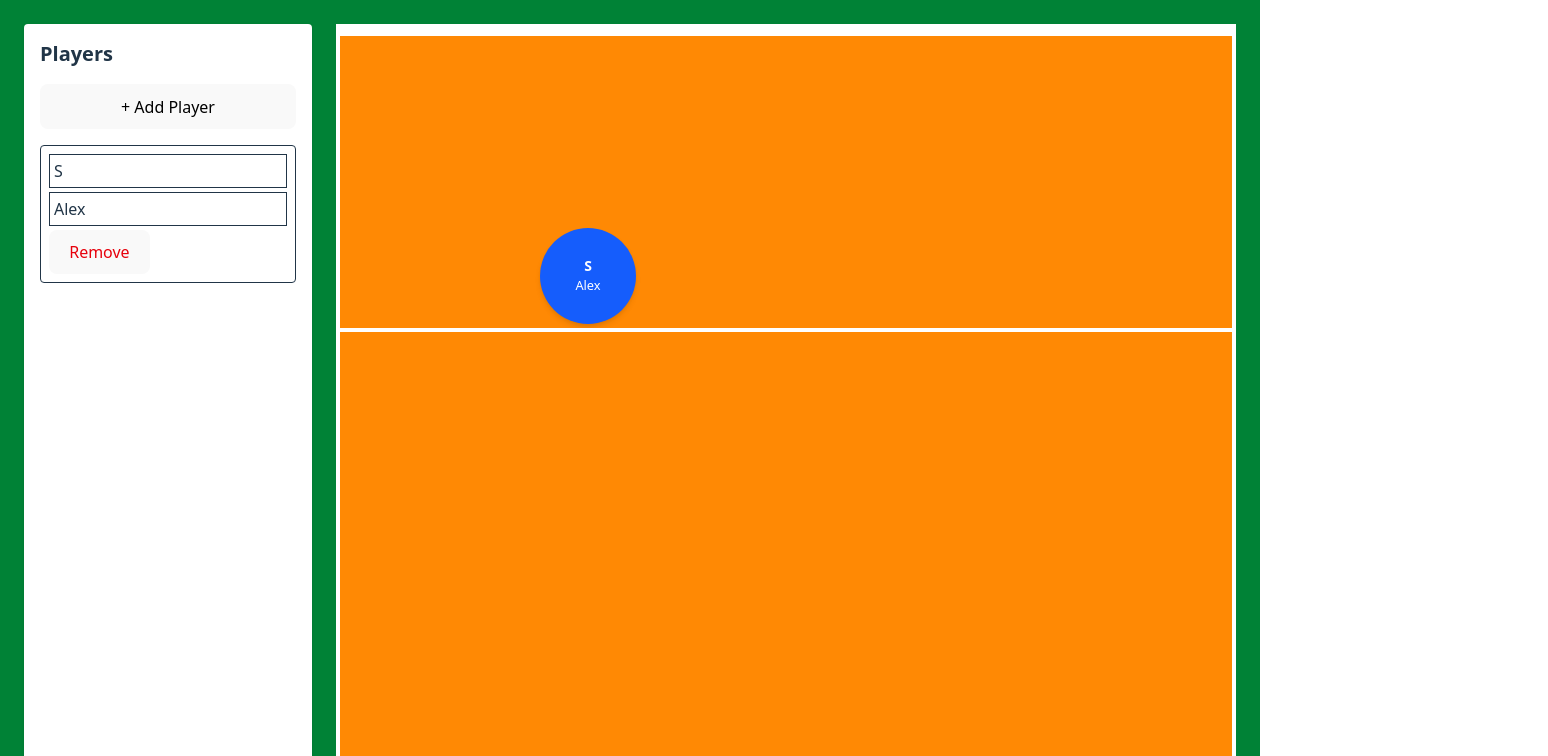
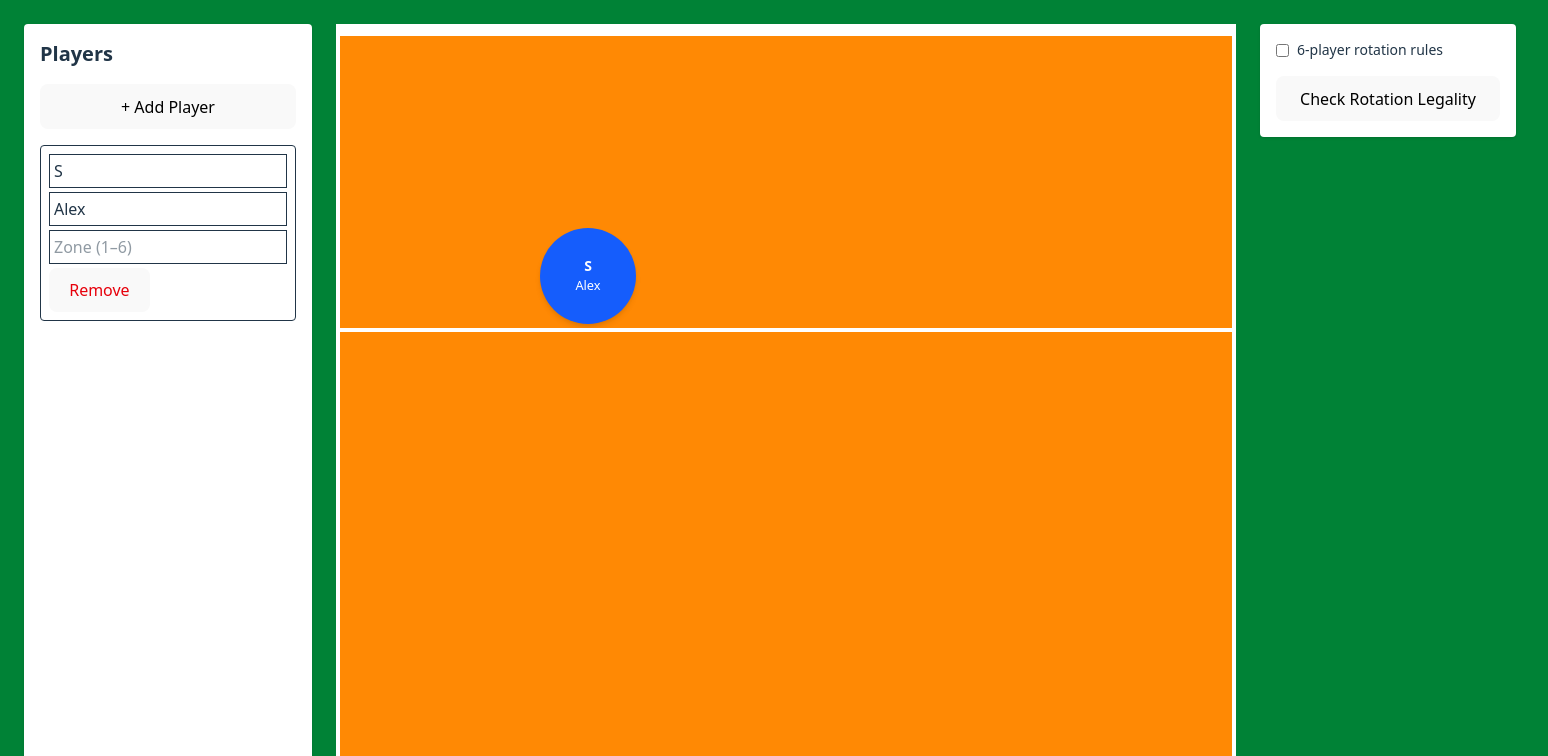
Before and after one commit to mattfehr/volleyball-rotation-tracker, a React (Vite) app: page / in a window 1280 px wide. Shown: the top 756 px of the page, 1548 px wide, since content can reach past the window. Built offline with nearby package versions, Linux system fonts and the light colour scheme.

Commit message:
added rotation checking

```diff
--- a/src/App.tsx
+++ b/src/App.tsx
@@ -8,7 +8,10 @@ function App() {
     { id: uuid(), label: 'S', name: 'Alex', x: 200, y: 200 },
   ]);
 
-  const updatePlayer = (id: string, field: keyof Player, value: string) => {
+  const [rotationCheckEnabled, setRotationCheckEnabled] = useState(false);
+  const [checkResult, setCheckResult] = useState<string | null>(null);
+
+  const updatePlayer = <K extends keyof Player>(id: string, field: K, value: Player[K]) => {
     setPlayers(players.map(p => p.id === id ? { ...p, [field]: value } : p));
   };
 
@@ -18,7 +21,8 @@ function App() {
       label: 'New',
       name: '',
       x: 100,
-      y: 100
+      y: 100,
+      zone: undefined,
     }]);
   };
 
@@ -26,9 +30,46 @@ function App() {
     setPlayers(players.filter(p => p.id !== id));
   };
 
+  const checkLegality = () => {
+    if (players.length !== 6) {
+      setCheckResult("❌ Must have exactly 6 players assigned to zones 1–6.");
+      return;
+    }
+
+    const zoneMap = new Map(players.map(p => [p.zone, p]));
+    const requiredZones = [1, 2, 3, 4, 5, 6];
+    if (!requiredZones.every(z => zoneMap.has(z))) {
+      setCheckResult("❌ All zones 1–6 must be assigned.");
+      return;
+    }
+
+    const z = (n: number) => zoneMap.get(n)!;
+    const name = (n: number) => `${z(n).name || "Unnamed"}`;
+
+    const violations: string[] = [];
+
+    // Vertical legality (back vs. front)
+    if (z(1).y < z(2).y) violations.push(`${name(1)} must be behind ${name(2)}`);
+    if (z(6).y < z(3).y) violations.push(`${name(6)} must be behind ${name(3)}`);
+    if (z(5).y < z(4).y) violations.push(`${name(5)} must be behind ${name(4)}`);
+
+    // Horizontal legality (left-right)
+    if (z(2).x < z(3).x) violations.push(`${name(2)} must be to the right of ${name(3)}`);
+    if (z(3).x < z(4).x) violations.push(`${name(3)} must be to the right of ${name(4)}`);
+    if (z(1).x < z(6).x) violations.push(`${name(1)} must be to the right of ${name(6)}`);
+    if (z(6).x < z(5).x) violations.push(`${name(6)} must be to the right of ${name(5)}`);
+
+    setCheckResult(
+      violations.length === 0
+        ? "✅ Rotation is legal!"
+        : "❌ Illegal rotation:\n" + violations.join("; ")
+    );
+  };
+
+
   return (
     <div className="min-h-screen bg-green-700 flex p-6 gap-6">
-      {/* Sidebar Menu */}
+      {/* Sidebar Menu (Left) */}
       <div className="w-72 space-y-4 bg-white p-4 rounded shadow">
         <h2 className="text-xl font-bold">Players</h2>
         <button
@@ -53,6 +94,18 @@ function App() {
               value={player.name}
               onChange={(e) => updatePlayer(player.id, 'name', e.target.value)}
             />
+            <input
+              type="number"
+              min={1}
+              max={6}
+              className="w-full border p-1"
+              placeholder="Zone (1–6)"
+              value={player.zone ?? ''}
+              onChange={(e) => {
+                const zoneValue = parseInt(e.target.value);
+                updatePlayer(player.id, 'zone', isNaN(zoneValue) ? undefined : zoneValue);
+              }}
+            />
             <button
               className="text-red-600 text-sm"
               onClick={() => removePlayer(player.id)}
@@ -63,8 +116,41 @@ function App() {
         ))}
       </div>
 
-      {/* Court */}
-      <Court players={players} setPlayers={setPlayers} />
+      {/* Court and Right Panel */}
+      <div className="flex gap-6">
+        {/* Court */}
+        <Court players={players} setPlayers={setPlayers} />
+
+        {/* Rotation Rule Tools */}
+        <div className="w-64 bg-white p-4 rounded shadow space-y-4 h-fit mr-2">
+          <label className="flex items-center gap-2">
+            <input
+              type="checkbox"
+              checked={rotationCheckEnabled}
+              onChange={() => setRotationCheckEnabled(!rotationCheckEnabled)}
+            />
+            <span className="text-sm">6-player rotation rules</span>
+          </label>
+
+          <button
+            className="bg-yellow-500 hover:bg-yellow-600 text-black px-3 py-1 rounded w-full"
+            onClick={checkLegality}
+            disabled={!rotationCheckEnabled}
+          >
+            Check Rotation Legality
+          </button>
+
+          {checkResult && (
+            <p
+              className={`text-sm whitespace-pre-wrap ${
+                checkResult.includes('Illegal') ? 'text-red-600' : 'text-green-600'
+              }`}
+            >
+              {checkResult}
+            </p>
+          )}
+        </div>
+      </div>
     </div>
   );
 }
--- a/src/models/Player.ts
+++ b/src/models/Player.ts
@@ -4,4 +4,5 @@ export type Player = {
   name: string;  // e.g., "Taylor"
   x: number;
   y: number;
+  zone?: number; // optional zone number 1 through 6
 };
```
